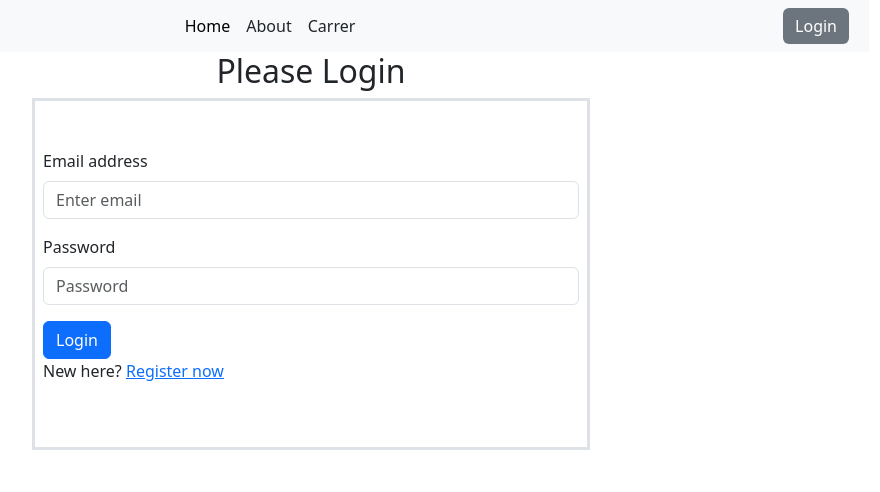
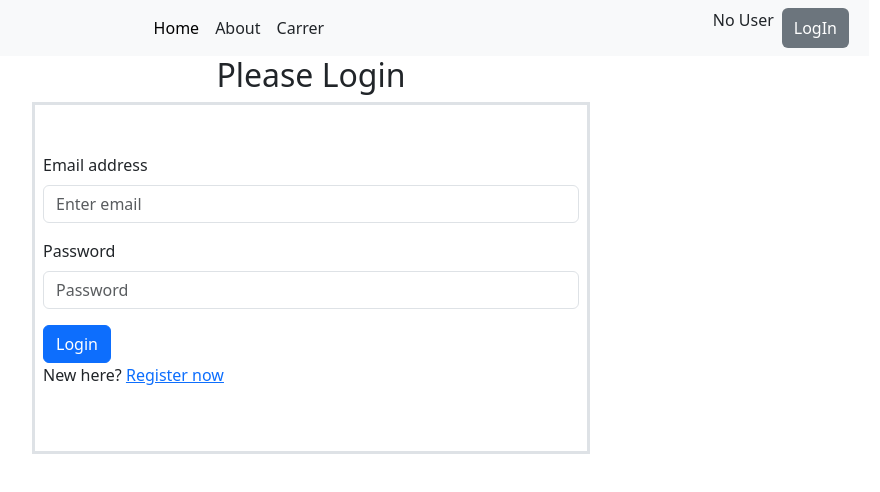
Before and after one commit to Tokiosman80F/thenewspaper, a React (Vite) app: page /login in a window 1280 px wide. Shown: the top 492 px of the page, without its empty margins (329-1209 px from the left). Built offline with nearby package versions, Linux system fonts and the light colour scheme; no server answers.

Commit message:
added redirecting in login page

```diff
--- a/src/pages/Login.jsx
+++ b/src/pages/Login.jsx
@@ -1,11 +1,13 @@
 
 import { useContext } from 'react';
 import { Button, Form } from 'react-bootstrap';
-import { Link } from 'react-router-dom';
+import { Link, useNavigate } from 'react-router-dom';
 import { AuthContext } from '../provider/AuthProvider';
 
 const Login = () => {
     const {loginUser}=useContext(AuthContext)
+    const navigate=useNavigate()
+
     const handleLoginUser=(event)=>{
         event.preventDefault();
         const form=event.target;
@@ -15,8 +17,10 @@ const Login = () => {
         .then((userCredential)=>{
             const user=userCredential.user;
              console.log("successful login =>",user);
+             navigate('/category/0')
         })
         .catch((error)=>{console.log(error);})
+
     }
     return (
       <>
--- a/src/pages/Shared/Header/NavigationBar.jsx
+++ b/src/pages/Shared/Header/NavigationBar.jsx
@@ -1,8 +1,18 @@
+import { useContext } from "react";
 import { Button, Container, Nav, Navbar } from "react-bootstrap";
 import { Link } from "react-router-dom";
-
+import { AuthContext } from "../../../provider/AuthProvider";
 
 const NavigationBar = () => {
+  const { user, logoutUser } = useContext(AuthContext);
+  const handleSignOut = () => {
+    logoutUser()
+      .then(() => console.log("signout successfully"))
+      .catch((error) => {
+        console.log("Unsuccessful signout",error.message);
+      });
+  };
+  console.log("The user", user);
   return (
     <Navbar collapseOnSelect expand='lg' className='bg-body-tertiary'>
       <Container>
@@ -17,9 +27,18 @@ const NavigationBar = () => {
           </Nav>
           <Nav>
             <Nav className='mx-auto'>
-              <Button className='bg-secondary border-0 mx-2 '>
-                <Link to='/login' className="text-white text-decoration-none">Login</Link>
-              </Button>
+              {user ? <p>{user.email}</p> :<p>No User</p>}
+                  <Button className='bg-secondary border-0 mx-2 '>
+                    <Link
+                      className='text-white text-decoration-none'
+                      onClick={handleSignOut}
+                      to='/login'
+                      >
+                      {user?`LogOut`:`LogIn`}
+                    </Link>
+                  </Button>
+
+
             </Nav>
           </Nav>
         </Navbar.Collapse>
--- a/src/provider/AuthProvider.jsx
+++ b/src/provider/AuthProvider.jsx
@@ -1,12 +1,12 @@
-import { createContext } from 'react'
+import { createContext, useEffect, useState } from 'react'
 import { app } from '../firebase/firebase.config'
-import { createUserWithEmailAndPassword, getAuth, signInWithEmailAndPassword } from "firebase/auth";
+import { createUserWithEmailAndPassword, getAuth, onAuthStateChanged, signInWithEmailAndPassword, signOut } from "firebase/auth";
 
 export const AuthContext=createContext(null)
 
 const auth=getAuth(app)
 const AuthProvider = ({children}) => {
-    const user={name:'toki osman'}
+    const [user,setUser]=useState(null)
     // Create user
     const createUser=(email,password)=>{
         return createUserWithEmailAndPassword(auth,email,password)
@@ -16,8 +16,18 @@ const AuthProvider = ({children}) => {
         return signInWithEmailAndPassword(auth,email,password)
     }
     // signout user
+    const logoutUser=()=>{
+        return signOut(auth)
+    }
     // observer
-    const authInfo={createUser,loginUser}
+    useEffect(()=>{
+       const unsubscribe=onAuthStateChanged(auth,(loggedUser)=>{
+            console.log("loggedUser",loggedUser);
+            setUser(loggedUser)
+        })
+        return()=>{ unsubscribe()}
+    },[])
+    const authInfo={createUser,loginUser,logoutUser,user}
     return (
         <AuthContext.Provider value={authInfo} >
             {children}
```
Also changed, not shown: src/routers/PrivateRoute.jsx (added).
